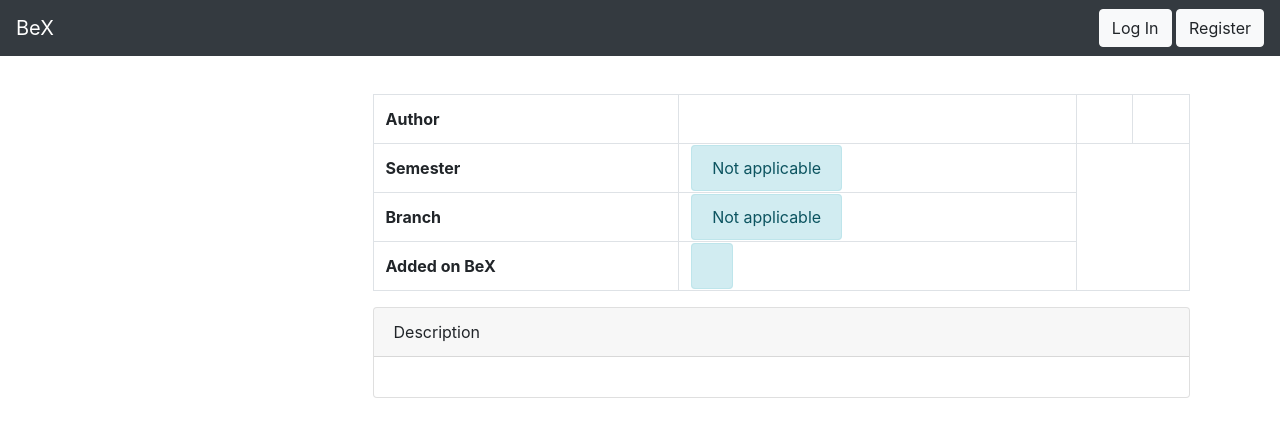
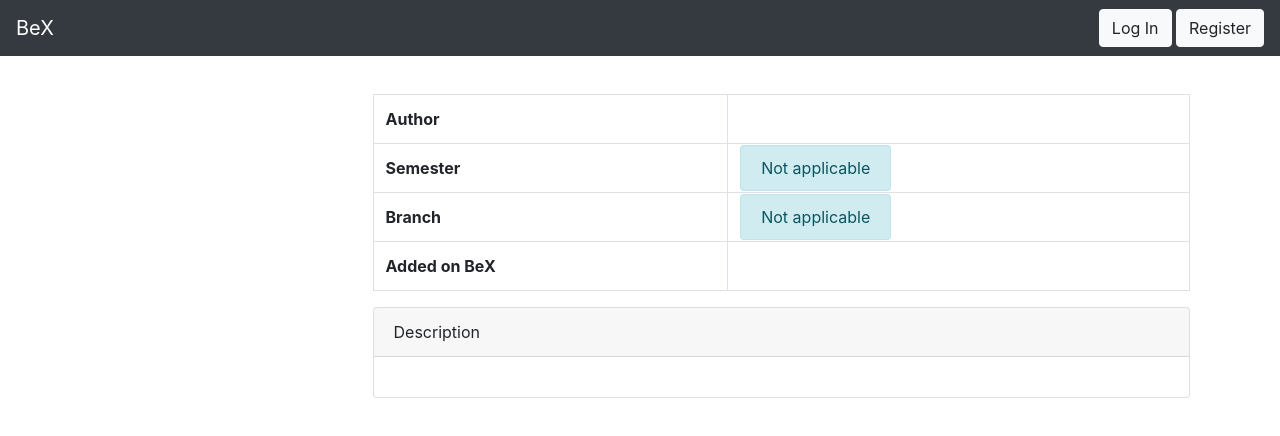
Before and after one commit to subins2000/bex, a React app in the folder frontend/: page /book/1 in a window 1280 px wide. Shown: the top 436 px of the page. Built offline with nearby package versions, Linux system fonts and the light colour scheme; no server answers.

Commit message:
Tidied up

```diff
--- a/frontend/src/components/Book.js
+++ b/frontend/src/components/Book.js
@@ -88,8 +88,6 @@ class Book extends Component {
                                     <tr>
                                         <th scope="row">Author</th>
                                         <td>{this.state.author}</td>
-                                        <td></td>
-                                        <td></td>
                                     </tr>
                                     <tr>
                                         <th scope="row">Semester</th>
@@ -101,7 +99,7 @@ class Book extends Component {
                                     </tr>
                                     <tr>
                                         <th scope="row">Added on BeX</th>
-                                        <td><span className="alert alert-info">{added}</span></td>
+                                        <td>{added}</td>
                                     </tr>
                                 </tbody>
                             </table>
```
